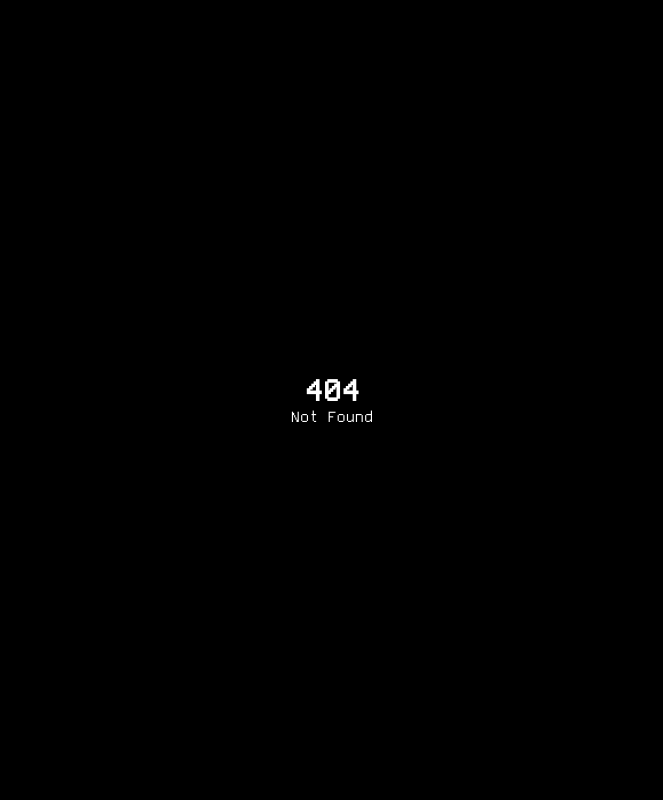
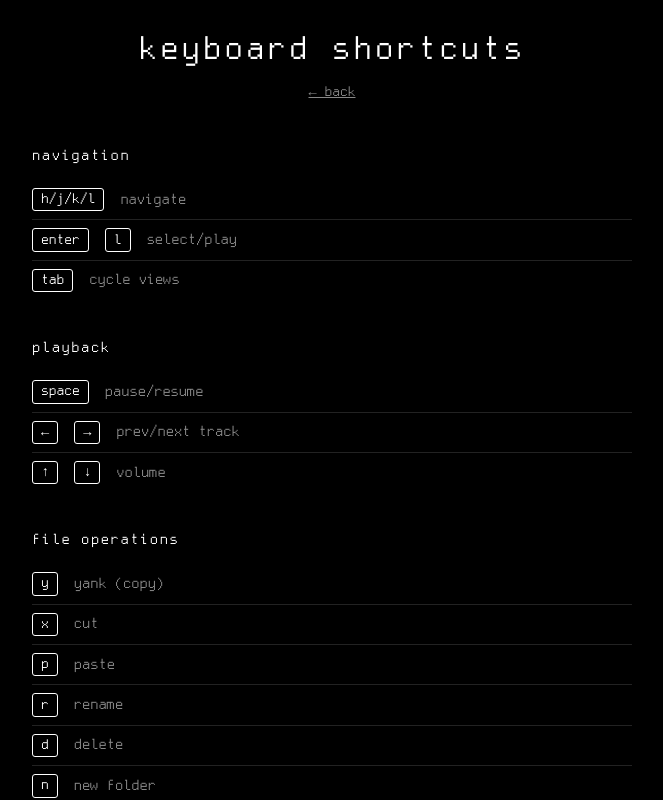
Before and after one commit to saravenpi/waves-website, a SvelteKit app: page /shortcuts in a window 1280 px wide. Before the commit this address had no page. Shown: the whole page, without its empty margins (308-971 px from the left). Built offline with nearby package versions, Linux system fonts and the light colour scheme.

Commit message:
Move keyboard shortcuts to separate page with minimalistic design

```diff
--- /dev/null
+++ b/src/routes/shortcuts/+page.svelte
@@ -0,0 +1,202 @@
+<svelte:head>
+	<title>WAVES - Keyboard Shortcuts</title>
+	<meta name="description" content="Keyboard shortcuts for WAVES audio player" />
+</svelte:head>
+
+<main>
+	<div class="container">
+		<div class="header fade-in">
+			<h1>keyboard shortcuts</h1>
+			<a href="/" class="back-link">← back</a>
+		</div>
+
+		<div class="shortcuts-content fade-in delay-1">
+			<div class="shortcut-section">
+				<h2>navigation</h2>
+				<div class="shortcut-item">
+					<code>h/j/k/l</code>
+					<span>navigate</span>
+				</div>
+				<div class="shortcut-item">
+					<code>enter</code> <code>l</code>
+					<span>select/play</span>
+				</div>
+				<div class="shortcut-item">
+					<code>tab</code>
+					<span>cycle views</span>
+				</div>
+			</div>
+
+			<div class="shortcut-section">
+				<h2>playback</h2>
+				<div class="shortcut-item">
+					<code>space</code>
+					<span>pause/resume</span>
+				</div>
+				<div class="shortcut-item">
+					<code>←</code> <code>→</code>
+					<span>prev/next track</span>
+				</div>
+				<div class="shortcut-item">
+					<code>↑</code> <code>↓</code>
+					<span>volume</span>
+				</div>
+			</div>
+
+			<div class="shortcut-section">
+				<h2>file operations</h2>
+				<div class="shortcut-item">
+					<code>y</code>
+					<span>yank (copy)</span>
+				</div>
+				<div class="shortcut-item">
+					<code>x</code>
+					<span>cut</span>
+				</div>
+				<div class="shortcut-item">
+					<code>p</code>
+					<span>paste</span>
+				</div>
+				<div class="shortcut-item">
+					<code>r</code>
+					<span>rename</span>
+				</div>
+				<div class="shortcut-item">
+					<code>d</code>
+					<span>delete</span>
+				</div>
+				<div class="shortcut-item">
+					<code>n</code>
+					<span>new folder</span>
+				</div>
+			</div>
+
+			<div class="shortcut-section">
+				<h2>other</h2>
+				<div class="shortcut-item">
+					<code>?</code>
+					<span>show all shortcuts</span>
+				</div>
+				<div class="shortcut-item">
+					<code>m</code>
+					<span>edit metadata</span>
+				</div>
+				<div class="shortcut-item">
+					<code>f</code>
+					<span>toggle favorite</span>
+				</div>
+			</div>
+		</div>
+	</div>
+</main>
+
+<style>
+	main {
+		width: 100%;
+		min-height: 100vh;
+		display: flex;
+		justify-content: center;
+		padding: 2rem 1rem;
+	}
+
+	.container {
+		max-width: 600px;
+		width: 100%;
+	}
+
+	.header {
+		text-align: center;
+		margin-bottom: 3rem;
+	}
+
+	h1 {
+		font-size: 2rem;
+		letter-spacing: 0.2rem;
+		margin-bottom: 1rem;
+		color: var(--text-white);
+		font-weight: normal;
+		text-transform: lowercase;
+	}
+
+	.back-link {
+		color: var(--text-gray);
+		font-size: 0.85rem;
+		text-decoration: underline;
+	}
+
+	.back-link:hover {
+		color: var(--text-white);
+	}
+
+	.shortcuts-content {
+		display: flex;
+		flex-direction: column;
+		gap: 2.5rem;
+	}
+
+	.shortcut-section h2 {
+		color: var(--text-white);
+		font-size: 0.9rem;
+		font-weight: normal;
+		text-transform: lowercase;
+		margin-bottom: 1rem;
+		letter-spacing: 0.1rem;
+	}
+
+	.shortcut-item {
+		display: flex;
+		align-items: center;
+		gap: 1rem;
+		padding: 0.5rem 0;
+		border-bottom: 1px solid #222;
+	}
+
+	.shortcut-item:last-child {
+		border-bottom: none;
+	}
+
+	.shortcut-item code {
+		background-color: transparent;
+		color: var(--text-white);
+		padding: 0.2rem 0.5rem;
+		font-family: 'gohu', monospace;
+		font-size: 0.85rem;
+		border: 1px solid var(--text-white);
+		border-radius: 3px;
+	}
+
+	.shortcut-item span {
+		color: var(--text-gray);
+		font-size: 0.9rem;
+	}
+
+	.fade-in {
+		opacity: 0;
+		animation: fadeIn 0.8s ease forwards;
+	}
+
+	.delay-1 {
+		animation-delay: 0.2s;
+	}
+
+	@keyframes fadeIn {
+		from {
+			opacity: 0;
+			transform: translateY(15px);
+		}
+		to {
+			opacity: 1;
+			transform: translateY(0);
+		}
+	}
+
+	@media (max-width: 768px) {
+		h1 {
+			font-size: 1.5rem;
+		}
+
+		.shortcut-item {
+			flex-wrap: wrap;
+		}
+	}
+</style>
```
Also changed, not shown: src/routes/+page.svelte (+21 -60 lines).
